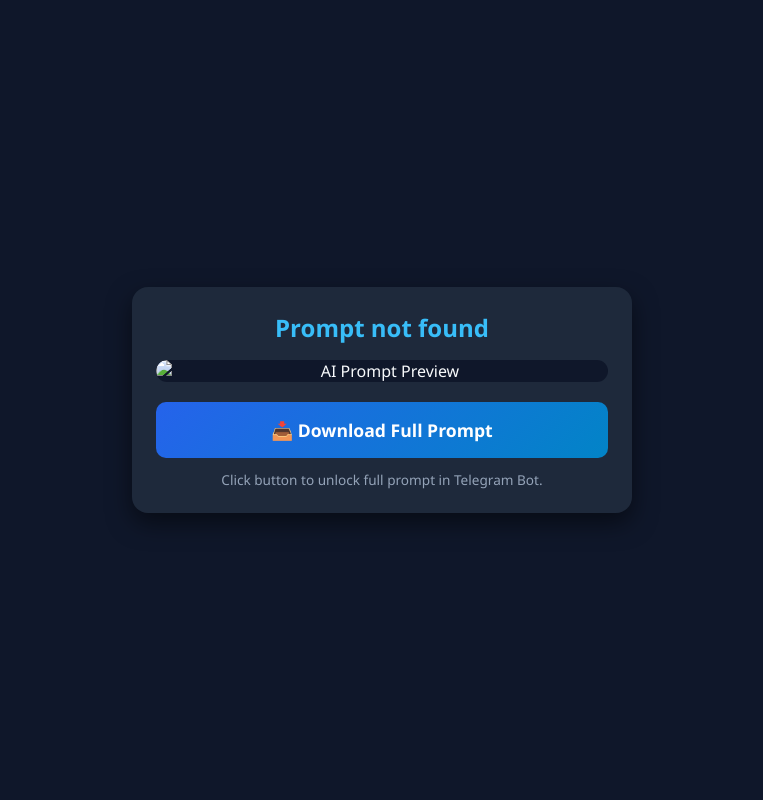
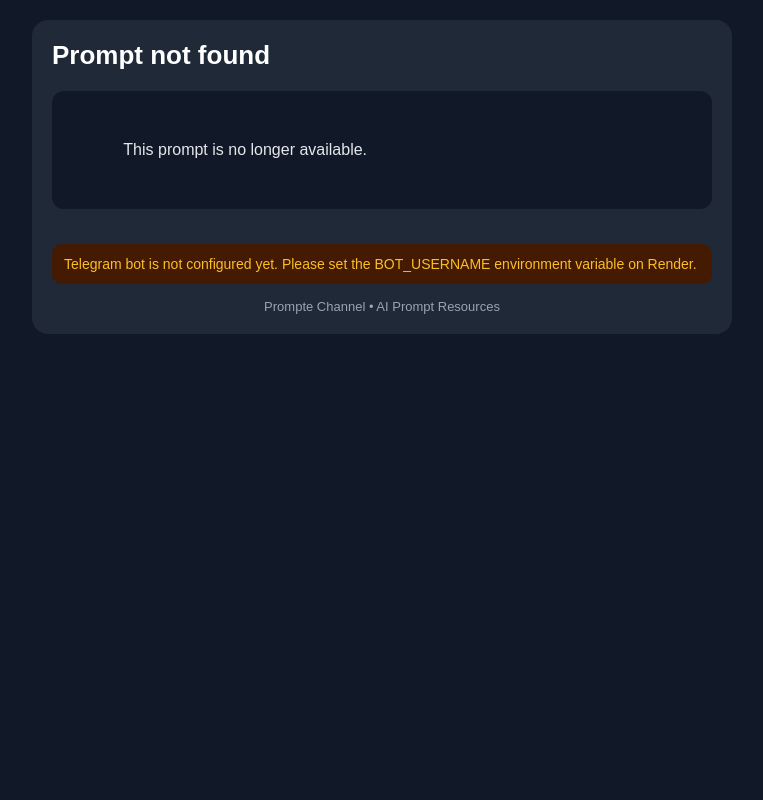
Before and after one commit to sahatanas43000-stack/Prompte-channel-, a Flask app: page /prompt/1 in a window 1280 px wide. Shown: the whole page, without its empty margins (258-1021 px from the left). Run offline with Flask 3, Linux system fonts and the light colour scheme.

Commit message:
Update prompt.html

```diff
--- a/templates/prompt.html
+++ b/templates/prompt.html
@@ -3,118 +3,208 @@
 <head>
     <meta charset="UTF-8">
     <meta name="viewport" content="width=device-width, initial-scale=1.0">
-    <title>{{ prompt.title }}</title>
 
-    <!-- Dynamic Adsterra Popunder Ads Code -->
-    {% if popunder_script %}
-    {{ popunder_script | safe }}
-    {% endif %}
+    <title>{{ prompt.title }} | Prompte Channel</title>
 
     <style>
         * {
+            box-sizing: border-box;
+        }
+
+        body {
             margin: 0;
-            padding: 0;
-            box-sizing: border-box;
-            font-family: 'Segoe UI', Tahoma, Geneva, Verdana, sans-serif;
+            padding: 20px;
+            background: #111827;
+            color: #ffffff;
+            font-family: Arial, sans-serif;
         }
-        body {
-            background-color: #0f172a;
-            color: #f8fafc;
-            display: flex;
-            justify-content: center;
-            align-items: center;
-            min-height: 100vh;
+
+        .container {
+            width: 100%;
+            max-width: 700px;
+            margin: 0 auto;
+        }
+
+        .card {
+            background: #1f2937;
+            border-radius: 16px;
             padding: 20px;
+            overflow: hidden;
         }
-        .container {
-            max-width: 500px;
+
+        h1 {
+            margin-top: 0;
+            font-size: 26px;
+        }
+
+        .media {
             width: 100%;
-            background: #1e293b;
-            border-radius: 16px;
-            padding: 24px;
-            box-shadow: 0 10px 25px rgba(0,0,0,0.5);
-            text-align: center;
-        }
-        h2 {
-            font-size: 1.5rem;
-            margin-bottom: 16px;
-            color: #38bdf8;
-        }
-        .media-box {
-            width: 100%;
+            margin: 20px 0;
             border-radius: 12px;
             overflow: hidden;
-            margin-bottom: 20px;
-            background: #0f172a;
+            background: #000;
         }
-        .media-box img, .media-box video {
+
+        .media img,
+        .media video {
+            display: block;
             width: 100%;
             height: auto;
+            max-height: 600px;
+            object-fit: contain;
+        }
+
+        .prompt-box {
+            margin-top: 20px;
+            padding: 18px;
+            background: #111827;
+            border-radius: 12px;
+            white-space: pre-wrap;
+            word-break: break-word;
+            line-height: 1.7;
+            color: #e5e7eb;
+        }
+
+        .buttons {
+            margin-top: 20px;
+            display: flex;
+            flex-direction: column;
+            gap: 12px;
+        }
+
+        .btn {
             display: block;
-            border-radius: 12px;
+            width: 100%;
+            padding: 14px 18px;
+            border-radius: 10px;
+            text-align: center;
+            text-decoration: none;
+            font-weight: bold;
         }
-        .btn-download {
-            display: inline-block;
-            width: 100%;
-            padding: 16px;
-            background: linear-gradient(135deg, #2563eb, #0284c7);
+
+        .telegram {
+            background: #229ed9;
             color: #ffffff;
-            font-weight: bold;
-            font-size: 1.1rem;
-            border: none;
+        }
+
+        .ad {
+            background: #374151;
+            color: #ffffff;
+        }
+
+        .warning {
+            margin-top: 15px;
+            padding: 12px;
             border-radius: 10px;
-            cursor: pointer;
-            text-decoration: none;
-            transition: transform 0.2s, background 0.3s;
+            background: #451a03;
+            color: #fbbf24;
+            font-size: 14px;
         }
-        .btn-download:hover {
-            transform: translateY(-2px);
-            background: linear-gradient(135deg, #1d4ed8, #0369a1);
-        }
-        .info-text {
-            font-size: 0.85rem;
-            color: #94a3b8;
-            margin-top: 12px;
+
+        .small {
+            margin-top: 15px;
+            color: #9ca3af;
+            font-size: 13px;
+            text-align: center;
         }
     </style>
 </head>
+
 <body>
 
 <div class="container">
-    <h2>{{ prompt.title }}</h2>
 
-    <div class="media-box">
-        {% if prompt.media_type == 'video' %}
-            <video controls autoplay loop muted src="{{ prompt.media_url }}"></video>
-        {% else %}
-            <img src="{{ prompt.media_url }}" alt="AI Prompt Preview">
+    <div class="card">
+
+        <h1>
+            {{ prompt.title }}
+        </h1>
+
+        {% if prompt.media_url %}
+
+            <div class="media">
+
+                {% if prompt.media_type == "video" %}
+
+                    <video
+                        controls
+                        playsinline
+                        preload="metadata"
+                        src="{{ prompt.media_url }}">
+                    </video>
+
+                {% else %}
+
+                    <img
+                        src="{{ prompt.media_url }}"
+                        alt="{{ prompt.title }}"
+                        loading="lazy"
+                        referrerpolicy="no-referrer">
+
+                {% endif %}
+
+            </div>
+
         {% endif %}
+
+
+        <div class="prompt-box">
+            {{ prompt.prompt_text }}
+        </div>
+
+
+        <div class="buttons">
+
+            {% if smartlink and smartlink != "#" %}
+
+                <a
+                    class="btn ad"
+                    href="{{ smartlink }}"
+                    target="_blank"
+                    rel="noopener noreferrer">
+                    🔓 Unlock / Get Resources
+                </a>
+
+            {% endif %}
+
+
+            {% if tg_bot_url and tg_bot_url != "#" %}
+
+                <a
+                    class="btn telegram"
+                    href="{{ tg_bot_url }}">
+                    🤖 Get Prompt in Telegram Bot
+                </a>
+
+            {% else %}
+
+                <div class="warning">
+                    Telegram bot is not configured yet.
+                    Please set the BOT_USERNAME environment variable
+                    on Render.
+                </div>
+
+            {% endif %}
+
+        </div>
+
+
+        {% if popunder_script %}
+
+            <div style="display:none;">
+                {{ popunder_script | safe }}
+            </div>
+
+        {% endif %}
+
+
+        <div class="small">
+            Prompte Channel • AI Prompt Resources
+        </div>
+
     </div>
 
-    <!-- Monetization Button -->
-    <button id="downloadBtn" class="btn-download">📥 Download Full Prompt</button>
-    <p class="info-text">Click button to unlock full prompt in Telegram Bot.</p>
 </div>
-
-<script>
-    let clickCount = 0;
-    const smartlinkUrl = "{{ smartlink }}";
-    const tgBotUrl = "{{ tg_bot_url }}";
-
-    document.getElementById('downloadBtn').addEventListener('click', function() {
-        clickCount++;
-
-        if (clickCount === 1) {
-            // 1st Click: Opens Adsterra Direct Smartlink in a new tab
-            window.open(smartlinkUrl, '_blank');
-            this.innerText = "➡️ Click Again to Get Prompt in Bot";
-            this.style.background = "linear-gradient(135deg, #16a34a, #15803d)";
-        } else {
-            // 2nd Click: Redirects user to Telegram Bot with Prompt ID
-            window.location.href = tgBotUrl;
-        }
-    });
-</script>
 
 </body>
 </html>
```
